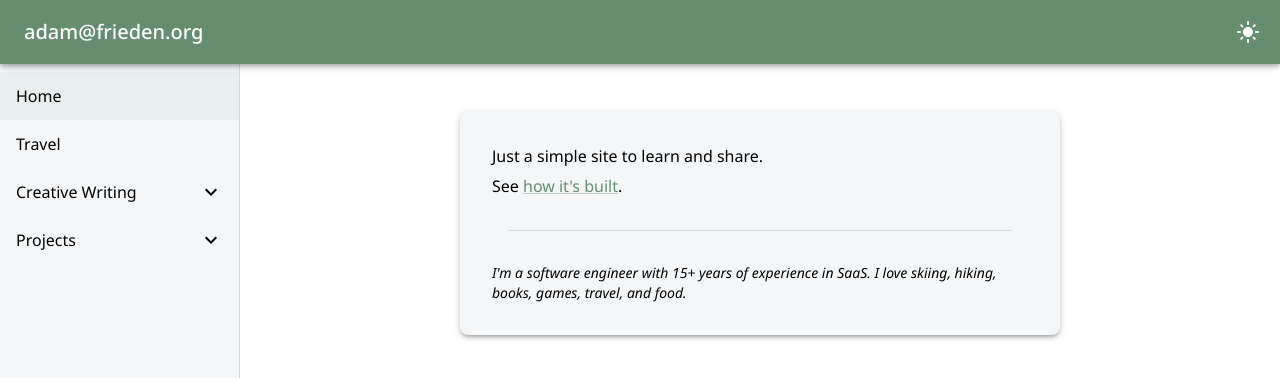
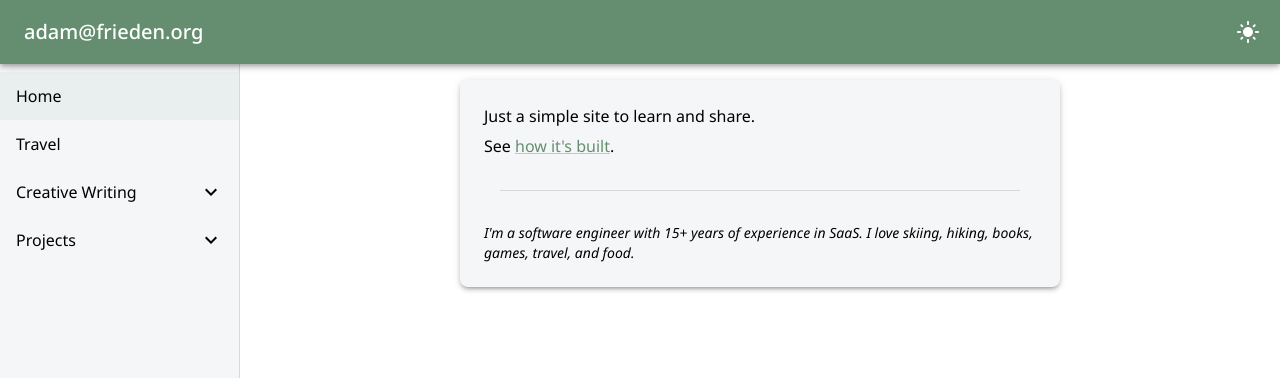
Before and after one commit to AdamFrieden/AdamPortal, a React (Vite) app: page / in a window 1280 px wide. Shown: the top 378 px of the page. Built offline with nearby package versions, Linux system fonts and the light colour scheme.

Commit message:
even more home content styling tweaks.

```diff
--- a/src/components/HomeContent.tsx
+++ b/src/components/HomeContent.tsx
@@ -9,10 +9,10 @@ const HomeContent = () => {
         alignItems: 'center',
         justifyContent: 'flex-start',
         flexDirection: 'column',
-        pt: 2
+        pt: 0
       }}
     >
-      <Paper elevation={3} sx={{ width: '100%', maxWidth: 600, p: 4, m: 2 }}>
+      <Paper elevation={3} sx={{ maxWidth: 600, p: 3, mx: 2 }}>
         <Typography variant="body1" gutterBottom>
           Just a simple site to learn and share.
         </Typography>
```
